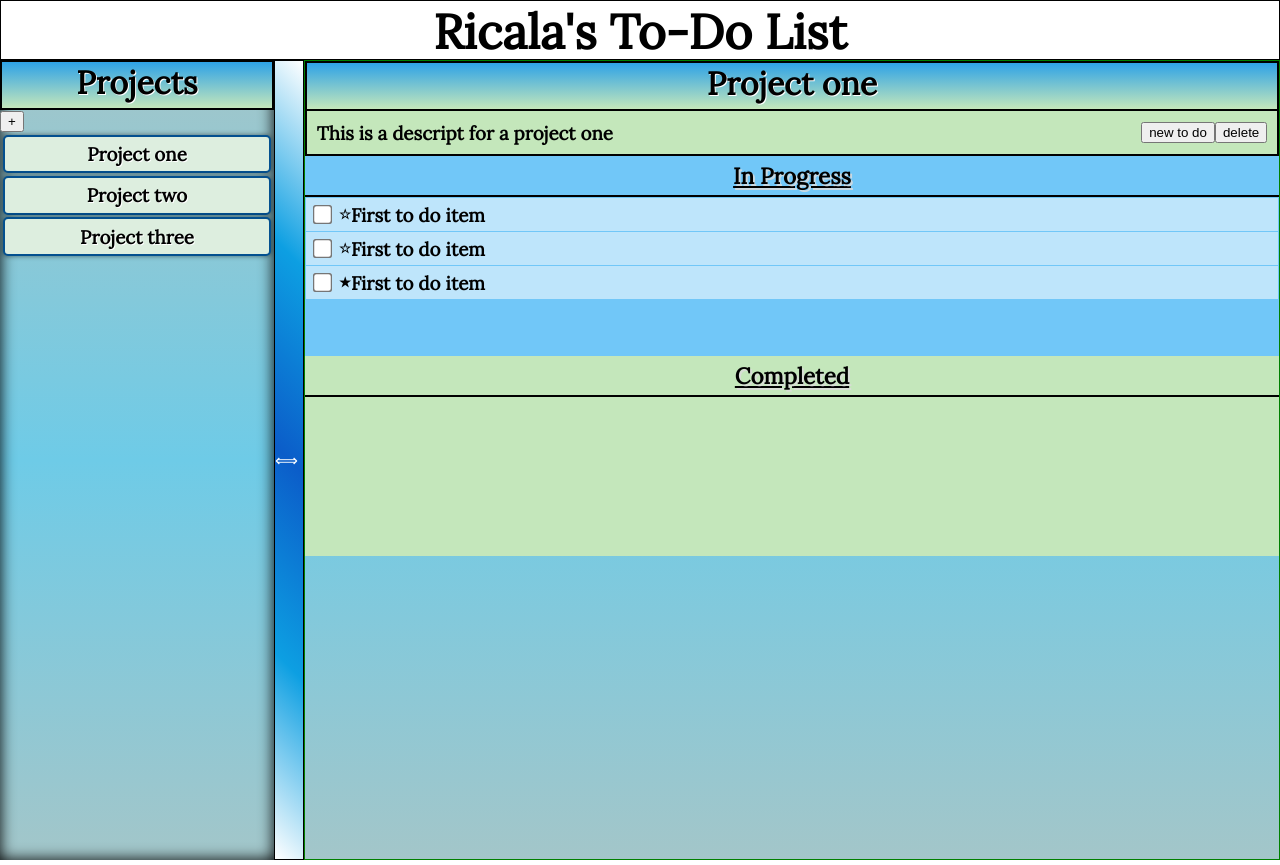
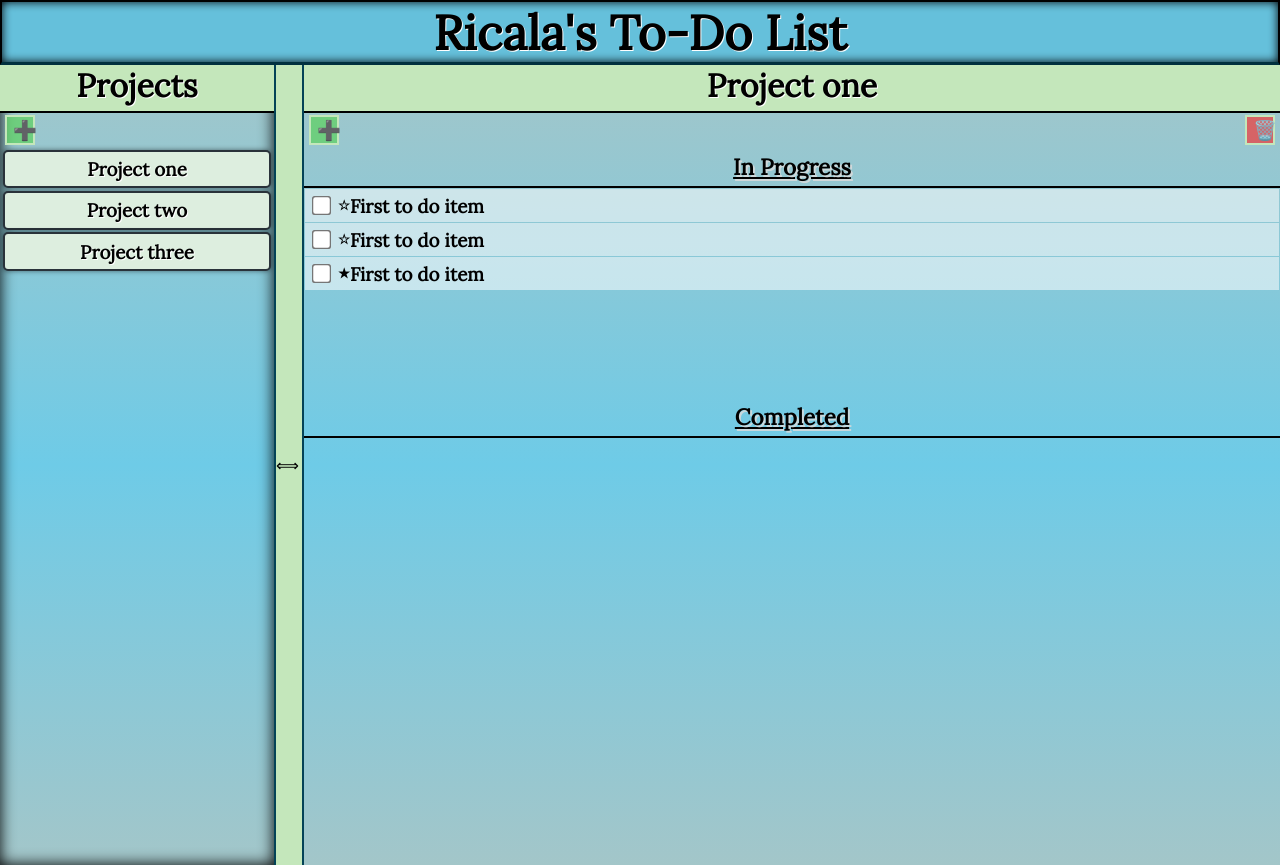
Before and after one commit to Ricala/to-do-list, a website built with webpack: page dist/index.html in a window 1280 px wide. Both pictures are taken after a click on the element "Project one". Built offline with Linux system fonts and the light colour scheme.

Commit message:
complete most styleing, configure todo delete item issue

```diff
--- a/src/eventController.js
+++ b/src/eventController.js
@@ -20,9 +20,9 @@ function eventController(mainProject) {
   })();
 
   const initialProjects = (() => {
-    let project1 = new Project("Project one", "This is a descript for a project one");
-    let project2 = new Project("Project two", "This is a descript for a project two");
-    let project3 = new Project("Project three", "This is a descript for a project three");
+    let project1 = new Project("Project one");
+    let project2 = new Project("Project two");
+    let project3 = new Project("Project three");
 
     let todo1 = new ToDo("First to do item", "todo description text text text one one", false);
     let todo2 = new ToDo("First to do item", "todo description text text text two two", false);
@@ -63,14 +63,11 @@ function eventController(mainProject) {
 
   function createProject() {
     const newProjTitle = document.getElementById('project-title').value;
-    const newProjDescrip = document.getElementById('project-descrip').value;
 
     if(newProjTitle == "") {
       alert("Please enter a project title")
-    } else if (newProjDescrip == "") {
-      alert("Please enter a project description")
     } else {
-      let newProj = new Project(newProjTitle, newProjDescrip);
+      let newProj = new Project(newProjTitle);
       mainProject.push(newProj);
 
       render.removeProjectForm();
@@ -128,26 +125,28 @@ function eventController(mainProject) {
       project.container.push(newToDo);
       render.displayToDoItems(project);
       render.removeToDoForm();
-      attachSingleToDoListener(newToDo);
+      attachSingleToDoListener(project, newToDo);
     }
   }
 
   function attachToDoListeners(project) {
     project.container.forEach(element => {
-      toDoListener(element);
+      toDoListener(project, element);
     });
   }
-};
 
-function attachSingleToDoListener(newToDo) {
-  toDoListener(newToDo);
-}
+  function attachSingleToDoListener(project, newToDo) {
+    toDoListener(project, newToDo);
+  }
 
-function toDoListener (element) {
-  let toDoContainer = document.getElementById(`toDo-${element.toDoId}`);
+  function toDoListener (project, element) {
+    let toDoContainer = document.getElementById(`toDo-${element.toDoId}`);
       let isExtended = false;
       toDoContainer.addEventListener('click', function() {
         render.extendToDoItem(element);
+        if(!isExtended){
+          deleteBtnListener();
+        }
         isExtended = !isExtended;
       })
 
@@ -164,6 +163,18 @@ function toDoListener (element) {
           isExtended = false;
         }
       })
-}
+
+      function deleteBtnListener() {
+        let deleteBtn = document.getElementById(`delete-todo-${element.toDoId}`);
+        deleteBtn.addEventListener('click', function() {
+          project.container.splice(element.toDoId, 1);
+          render.removeToDoItem(element.toDoId);
+        })
+
+      }
+  }
+};
+
+
 
 export {eventController}
--- a/src/project.js
+++ b/src/project.js
@@ -3,9 +3,8 @@ let projectId = 0;
 
 class Project {
 
-  constructor(title, description) {
+  constructor(title) {
     this.title = title;
-    this.description = description;
     this.container = [];
     this.projectId = projectId;
     projectId++;
--- a/src/renderController.js
+++ b/src/renderController.js
@@ -36,9 +36,6 @@ const displayContaniner = document.getElementById("display-container")
     projectTitle.type = ("text", "text");
     projectTitle.id = "project-title";
 
-    let projectDescrip = document.createElement("input")
-    projectDescrip.type = ("text", "text");
-    projectDescrip.id = "project-descrip";
 
     let btnDiv = document.createElement("div");
 
@@ -54,7 +51,6 @@ const displayContaniner = document.getElementById("display-container")
 
     form.appendChild(formHeader);
     form.appendChild(projectTitle);
-    form.appendChild(projectDescrip);
     form.appendChild(btnDiv);
     formContainer.appendChild(form);
     container.appendChild(formContainer);
@@ -94,25 +90,20 @@ const displayContaniner = document.getElementById("display-container")
     let descriptionDiv = document.createElement("div");
     descriptionDiv.className = "display-description"
 
-    let projectDescrip = document.createElement("h3");
-    projectDescrip.appendChild(document.createTextNode(project.description));
-    descriptionDiv.appendChild(projectDescrip);
-
     let btnDiv = document.createElement("div");
+    btnDiv.className = "btn-container";
 
     let addToDoBtn = document.createElement("button");
     addToDoBtn.className = "add-to-do-btn"
-    addToDoBtn.appendChild(document.createTextNode("new to do"));
+    addToDoBtn.appendChild(document.createTextNode("➕"));
     btnDiv.appendChild(addToDoBtn);
 
     let deleteBtn = document.createElement("button");
     deleteBtn.className = "delete-project-btn";
-    deleteBtn.appendChild(document.createTextNode("delete"));
+    deleteBtn.appendChild(document.createTextNode("🗑️"));
     btnDiv.appendChild(deleteBtn);
 
-    descriptionDiv.appendChild(btnDiv);
-
-    projectContainer.appendChild(descriptionDiv);
+    projectContainer.appendChild(btnDiv);
 
     let listContainer = document.createElement("div");
     listContainer.className = "list-container"
@@ -318,13 +309,23 @@ const displayContaniner = document.getElementById("display-container")
       btnDiv.className = "to-do-extended-btns";
 
       let deleteBtn = document.createElement("button");
-      deleteBtn.id = "delete-to-do-btn";
-      deleteBtn.appendChild(document.createTextNode("Delete"));
+      deleteBtn.className = "delete-to-do-btn";
+      deleteBtn.id = `delete-todo-${toDoItem.toDoId}`;
+      deleteBtn.appendChild(document.createTextNode("🗑️"));
       btnDiv.appendChild(deleteBtn);
       extendedToDoContainer.appendChild(btnDiv);
 
       toDoContainer.appendChild(extendedToDoContainer);
     }
+  }
+
+  function removeToDoItem(id) {
+    let toDoItem = document.getElementById(`toDo-${id}`);
+    let inProgressList = document.querySelector(".in-progress-list");
+    let completedList = document.querySelector(".completed-list");
+
+    var hasChild = inProgressList.querySelector(`toDo-${id}`) != null;
+    console.log(hasChild);
   }
 
   export {
@@ -338,5 +339,6 @@ const displayContaniner = document.getElementById("display-container")
     removeToDoForm,
     displayToDoItems,
     moveToDoItem,
-    extendToDoItem
+    extendToDoItem,
+    removeToDoItem
   }
--- a/src/style.scss
+++ b/src/style.scss
@@ -27,10 +27,15 @@ input[type=checkbox]
 
 
 #head {
-  border: 1px solid black;
-  height: 60px;
+  border: 2px solid black;
+  border-bottom: 3px solid rgb(1, 49, 63);
+  height: 65px;
   text-align: center;
   font-size: 1.5rem;
+  color: black;
+  text-shadow: 1px 1px white;
+  background-color: rgb(101, 192, 219);
+  box-shadow: inset 0 0 10px rgb(0, 5, 8);
 }
 
 #container {
@@ -40,8 +45,8 @@ input[type=checkbox]
 
   .project-header {
     font-size: 2rem;
-    background-image: linear-gradient(rgb(46, 162, 230), rgb(196, 231, 187));
-    border: 2px solid black;
+    background: rgb(196, 231, 187);
+    border-bottom: 2px solid black;
     text-shadow: 1px 1px white;
     text-align: center;
     padding-bottom: 5px;
@@ -52,6 +57,14 @@ input[type=checkbox]
     background-image: linear-gradient(rgb(163, 198, 201), rgb(110, 203, 231), rgb(163, 198, 201));
     box-shadow: inset 0 0 15px black;
 
+    #new-proj-btn {
+      background: rgba(86, 211, 82, 0.637);
+      border: 2px solid rgb(196, 231, 187);
+      height: 30px;
+      width: 30px;
+      font-size: 1.2rem;
+      margin: 2px 5px;
+    }
 
     #project-list {
 
@@ -61,7 +74,7 @@ input[type=checkbox]
 
       .project-items {
         background-color: rgb(221, 238, 223);
-        border: 2px solid rgb(3, 80, 143);
+        border: 2px solid rgb(41, 50, 58);
         border-radius: 5px;
         margin: 1%;
         font-size: 1rem;
@@ -74,9 +87,10 @@ input[type=checkbox]
 
   #slider {
     grid-column: 3 / 4;
-    border: 1px solid rgb(0, 0, 0);
-    background-image: linear-gradient(45deg,white, rgb(13, 159, 226), rgb(11, 93, 201), rgb(13, 159, 226), white);
-    color: white;
+    border-left: 2px solid rgb(4, 67, 87);
+    border-right: 2px solid rgb(4, 67, 87);
+    background: rgb(196, 231, 187);
+    color: black;
     display: flex;
     align-items: center;
 
@@ -84,20 +98,32 @@ input[type=checkbox]
 
   #display-container {
     grid-column: -2 / -1;
-    border: 1px solid green;
     background-image: linear-gradient(rgb(163, 198, 201), rgb(110, 203, 231), rgb(163, 198, 201));
   }
 
   .project-display {
 
-    .display-description {
+    .btn-container {
       display: flex;
       justify-content: space-between;
-      background-color: (rgb(196, 231, 187));;
-      border: 2px solid black;
-      border-top: none;
-      font-size: 1rem;
-      padding: 1%;
+    }
+
+    .add-to-do-btn {
+      background: rgba(86, 211, 82, 0.637);
+      border: 2px solid rgb(196, 231, 187);
+      height: 30px;
+      width: 30px;
+      font-size: 1.2rem;
+      margin: 2px 5px;
+    }
+
+    .delete-project-btn {
+      background: rgba(243, 51, 51, 0.671);
+      font-size: 1.2rem;
+      border: 2px solid rgb(196, 231, 187);
+      height: 30px;
+      width: 30px;
+      margin: 2px 5px;
     }
 
     .list-header {
@@ -111,14 +137,12 @@ input[type=checkbox]
     }
 
     .in-progress-container {
-      min-height: 200px;
-      background-color: rgb(113, 199, 248);
+      min-height: 250px;
 
     }
 
     .completed-container {
-      background-color: rgb(196, 231, 187);
-      min-height: 200px;
+      min-height: 250px;
     }
 
     .main-to-do-container {
@@ -127,6 +151,20 @@ input[type=checkbox]
       align-items: center;
       background-color: rgba(255, 255, 255, 0.541);
       margin:1px;
+    }
+
+    .extended-to-do-container {
+      display: flex;
+      justify-content: space-between;
+
+      .delete-to-do-btn {
+      background: rgba(243, 51, 51, 0.671);
+      font-size: 1.2rem;
+      border: 2px solid rgb(196, 231, 187);
+      height: 30px;
+      width: 30px;
+      margin: 2px 5px;
+      }
     }
   }
 
```
Also changed, not shown: dist/bundle.js, dist/index.html, dist/style.css, 1 other file.
